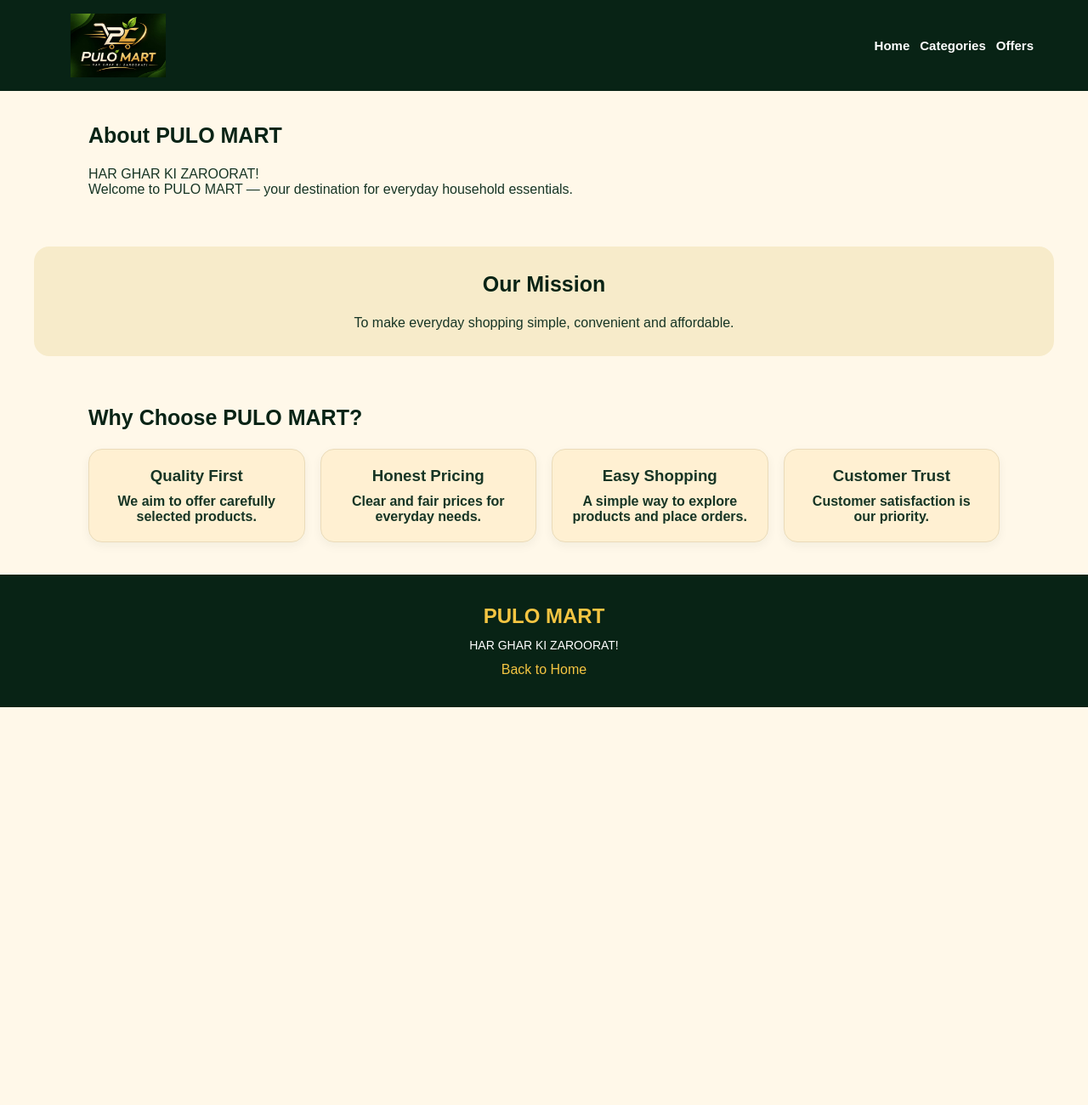
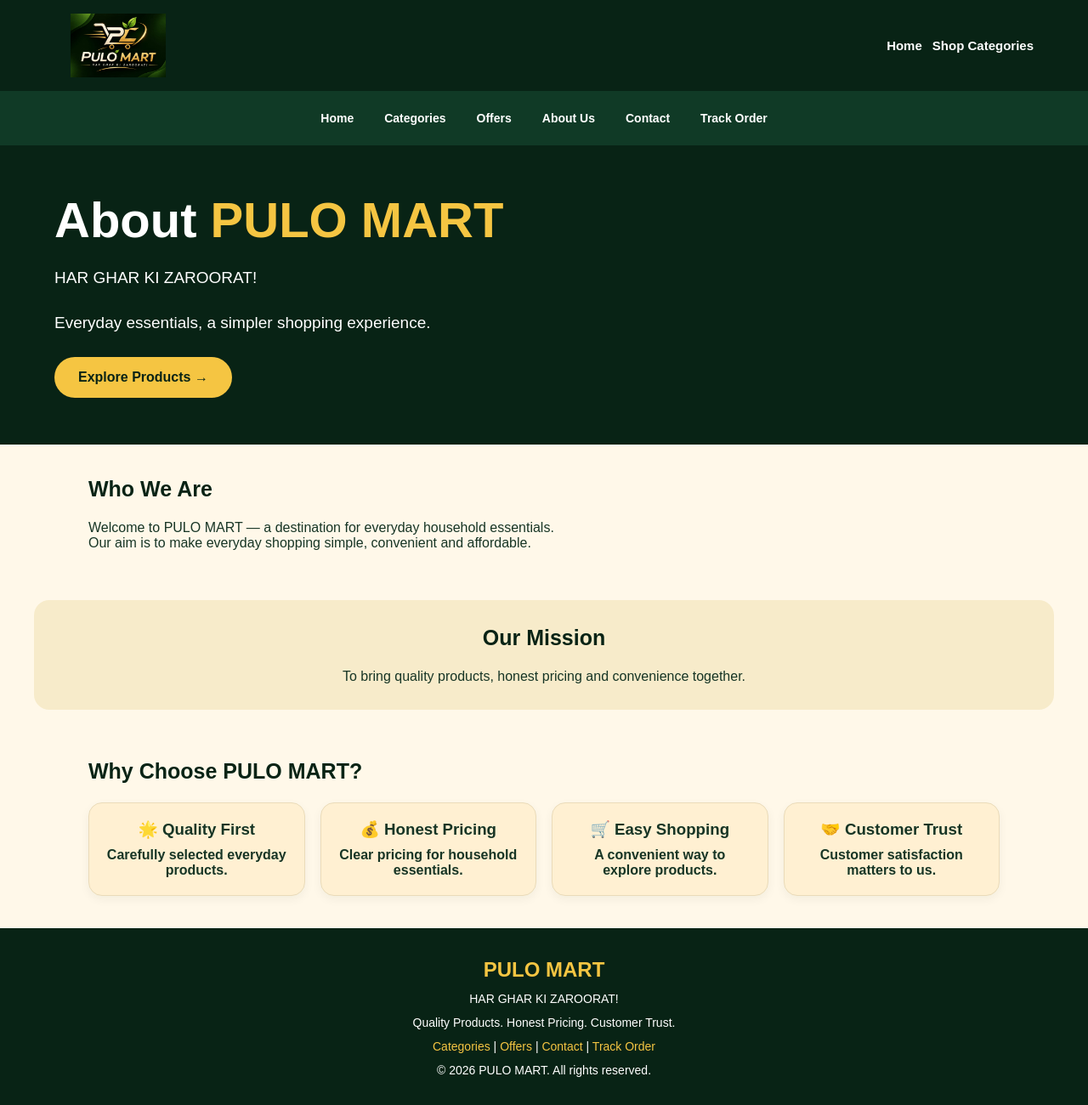
Before and after one commit to Mywebsite2010/Pulo-mart, a plain HTML site: page about.html in a window 1280 px wide. Shown: the whole page at 85% size. Before the commit the page ends 832 px from the top, so only its background shows below. Drawn offline with Linux system fonts and the light colour scheme.

Commit message:
Upgrade About Us page

```diff
--- a/about.html
+++ b/about.html
@@ -8,6 +8,7 @@
   <link rel="stylesheet" href="style.css">
 </head>
 <body>
+
   <header class="header">
     <div class="brand">
       <a href="index.html">
@@ -16,41 +17,58 @@
     </div>
     <div class="header-actions">
       <a href="index.html">Home</a>
-      <a href="categories.html">Categories</a>
-      <a href="offers.html">Offers</a>
+      <a href="categories.html">Shop Categories</a>
     </div>
   </header>
 
+  <nav class="navbar">
+    <a href="index.html">Home</a>
+    <a href="categories.html">Categories</a>
+    <a href="offers.html">Offers</a>
+    <a href="about.html">About Us</a>
+    <a href="contact.html">Contact</a>
+    <a href="track-order.html">Track Order</a>
+  </nav>
+
   <main>
+    <section class="hero">
+      <div class="hero-content">
+        <h1>About <span>PULO MART</span></h1>
+        <p>HAR GHAR KI ZAROORAT!</p>
+        <p>Everyday essentials, a simpler shopping experience.</p>
+        <a href="categories.html" class="shop-btn">Explore Products →</a>
+      </div>
+    </section>
+
     <section class="section">
-      <h2>About PULO MART</h2>
-      <p>HAR GHAR KI ZAROORAT!</p>
-      <p>Welcome to PULO MART — your destination for everyday household essentials.</p>
+      <h2>Who We Are</h2>
+      <p>Welcome to PULO MART — a destination for everyday household essentials.</p>
+      <p>Our aim is to make everyday shopping simple, convenient and affordable.</p>
     </section>
 
     <section class="section promise">
       <h2>Our Mission</h2>
-      <p>To make everyday shopping simple, convenient and affordable.</p>
+      <p>To bring quality products, honest pricing and convenience together.</p>
     </section>
 
     <section class="section">
       <h2>Why Choose PULO MART?</h2>
       <div class="category-grid">
         <div class="category-card">
-          <h3>Quality First</h3>
-          <p>We aim to offer carefully selected products.</p>
+          <h3>🌟 Quality First</h3>
+          <p>Carefully selected everyday products.</p>
         </div>
         <div class="category-card">
-          <h3>Honest Pricing</h3>
-          <p>Clear and fair prices for everyday needs.</p>
+          <h3>💰 Honest Pricing</h3>
+          <p>Clear pricing for household essentials.</p>
         </div>
         <div class="category-card">
-          <h3>Easy Shopping</h3>
-          <p>A simple way to explore products and place orders.</p>
+          <h3>🛒 Easy Shopping</h3>
+          <p>A convenient way to explore products.</p>
         </div>
         <div class="category-card">
-          <h3>Customer Trust</h3>
-          <p>Customer satisfaction is our priority.</p>
+          <h3>🤝 Customer Trust</h3>
+          <p>Customer satisfaction matters to us.</p>
         </div>
       </div>
     </section>
@@ -59,7 +77,15 @@
   <footer>
     <h2>PULO MART</h2>
     <p>HAR GHAR KI ZAROORAT!</p>
-    <a href="index.html">Back to Home</a>
+    <p>Quality Products. Honest Pricing. Customer Trust.</p>
+    <p>
+      <a href="categories.html">Categories</a> |
+      <a href="offers.html">Offers</a> |
+      <a href="contact.html">Contact</a> |
+      <a href="track-order.html">Track Order</a>
+    </p>
+    <p>© 2026 PULO MART. All rights reserved.</p>
   </footer>
+
 </body>
-  </html>
+          </html>
```
